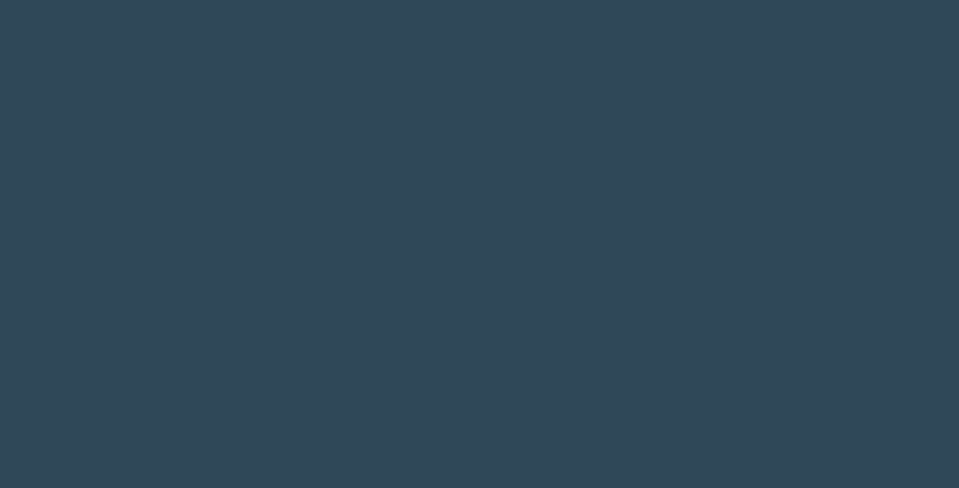
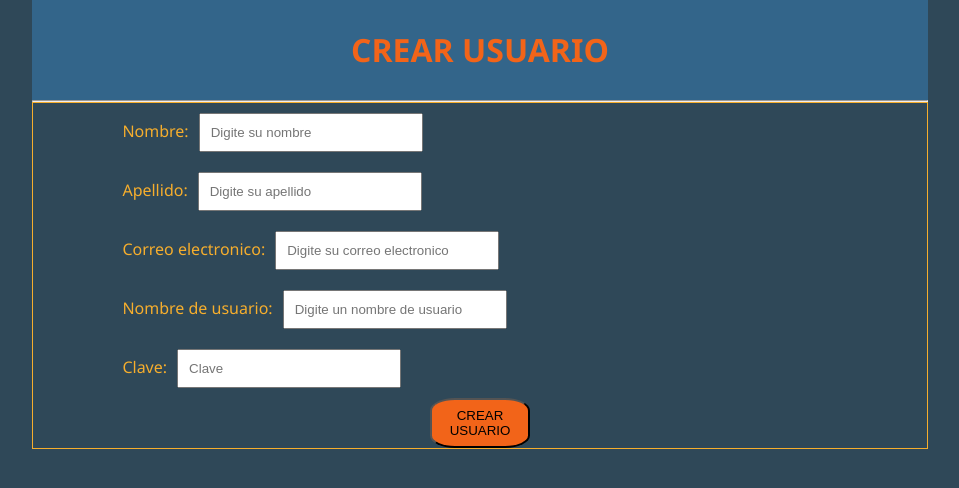
Before and after one commit to HaroldBarreraNino/movies-manager, a React (Create React App) app in the folder frontend/: page /createuser in a window 1280 px wide. Before the commit this address had no page. Shown: the top 488 px of the page, without its empty margins (160-1119 px from the left). Built offline with nearby package versions, Linux system fonts and the light colour scheme; what @parse/react would draw is missing.

Commit message:
Create user

```diff
--- a/frontend/src/App.js
+++ b/frontend/src/App.js
@@ -6,6 +6,7 @@ import SesionAdminPage from './components/sesionAdminPage/sesionAdminPage';
 import SesionUserPage from './components/sesionUserPage/sesionUserPage';
 import UserCrudPage from './components/crudPages/userCrudPage';
 import MovieCrudPage from './components/crudPages/movieCrudPage';
+import UserCreatePage from './components/crudPages/userCreatePage';
 
 import { Routes, Route } from 'react-router-dom';
 
@@ -23,6 +24,7 @@ function App() {
         <Route path='/sesionadmin' element={<SesionAdminPage />}/>
         <Route path='/usercrud' element={<UserCrudPage />}/>
         <Route path='/moviecrud' element={<MovieCrudPage />}/>
+        <Route path='/createuser' element={<UserCreatePage />}/>
 
       </Routes>
 
--- a/frontend/src/components/crudPages/user.js
+++ b/frontend/src/components/crudPages/user.js
@@ -8,7 +8,6 @@ function User({ id }) {
     const [apellido, setApellido] = useState("");
     const [email, setEmail] = useState("");
     const [username, setUsername] = useState("");
-    const [clave, setClave] = useState("");
 
     useEffect(() => {
 
@@ -17,17 +16,11 @@ function User({ id }) {
             query.equalTo("objectId", id);
             const result = await query.find();
 
-            /*const queryUser = new Parse.Query(Parse.User);
-            query.equalTo("objectId", id);
-            const resultUser = await query.find();*/
-
-            console.log(result[0].get("username"));
             setIde(id);
             setNombre(result[0].get("nombre"));
             setApellido(result[0].get("apellido"));
             setEmail(result[0].get("email"));
             setUsername(result[0].get("username"));
-            setClave(result[0].get("password"));
         }
 
         getUser();
@@ -38,12 +31,12 @@ function User({ id }) {
 
     return (
         <div className="container-card">
+            <h4>{ide}</h4>
             <ul>
                 <li id="titleitem">{nombre}</li>
                 <li>APELLIDO: {apellido}</li>
                 <li>EMAIL: {email}</li>
                 <li>NOMBRE DE USUARIO: {username}</li>
-                <li>CLAVE: {clave}</li>
             </ul>
             <div className="container-center">
                 <button className="btn-primary">ELIMINAR</button>
--- /dev/null
+++ b/frontend/src/components/crudPages/userCreatePage.js
@@ -0,0 +1,70 @@
+import { useState } from "react";
+import { useNavigate } from "react-router-dom";
+import Parse from 'parse';
+
+const UserCreatePage = () => {
+
+    const [nombre, setNombre] = useState('');
+    const [apellido, setApellido] = useState('');
+    const [correo, setCorreo] = useState('');
+    const [username, setUsername] = useState('');
+    const [password, setPassword] = useState('');
+    const navigate = useNavigate();
+
+    const regUser = async() => {
+
+        const user = new Parse.User();
+        user.set("nombre", nombre);
+        user.set("apellido", apellido);
+        user.set("username", username);
+        user.set("password", password);
+        user.set("email", correo);
+
+        try {
+            await user.signUp();
+            navigate('/usercrud', {replace: true});
+            alert("¡Usuario creado con exito!");
+            // Hooray! Let them use the app now.
+        } catch (error) {
+            // Show the error message somewhere and let the user try again.
+            alert("Error: " + error.code + " " + error.message);
+        }
+
+    }
+
+    return (
+        <>
+            <main className="container">
+                <h1 className="titlePage">CREAR USUARIO</h1>
+                <hr />
+                <div className="form">
+                    <div class="form-group">
+                        <label for="nombre">Nombre:</label>
+                        <input type="text" value={nombre} onChange={(e) => (setNombre(e.target.value))} class="form-control" id="nombre" placeholder="Digite su nombre" />
+                    </div>
+                    <div class="form-group">
+                        <label for="apellido">Apellido:</label>
+                        <input type="text" value={apellido} onChange={(e) => (setApellido(e.target.value))} class="form-control" id="apellido" placeholder="Digite su apellido" />
+                    </div>
+                    <div class="form-group">
+                        <label for="correo">Correo electronico:</label>
+                        <input type="email" value={correo} onChange={(e) => (setCorreo(e.target.value))} class="form-control" id="correo" placeholder="Digite su correo electronico" />
+                    </div>
+                    <div class="form-group">
+                        <label for="username">Nombre de usuario:</label>
+                        <input type="text" value={username} onChange={(e) => (setUsername(e.target.value))} class="form-control" id="username" placeholder="Digite un nombre de usuario" />
+                    </div>
+                    <div class="form-group">
+                        <label for="password">Clave:</label>
+                        <input type="password" value={password} onChange={(e) => (setPassword(e.target.value))} class="form-control" id="password" placeholder="Clave" />
+                    </div>
+                    <div className="container-center">
+                        <button onClick={() => regUser()} type="submit" class="btn btn-primary">CREAR USUARIO</button>
+                    </div>
+                </div>
+            </main>
+        </>
+    );
+}
+
+export default UserCreatePage;
--- a/frontend/src/components/crudPages/userCrudPage.js
+++ b/frontend/src/components/crudPages/userCrudPage.js
@@ -2,12 +2,13 @@ import AdminNavbar from "../navbarComponent/adminNavbar";
 import Parse from "parse";
 import { useState, useEffect } from "react";
 import User from "./user";
+import { useNavigate } from "react-router-dom";
 
 const UserCrudPage = () => {
 
     const [datausuarios, setdatausuarios] = useState([]);
-    const usuariosarray = new Array()
-
+    const usuariosarray = new Array();
+    const navigate = useNavigate();
 
     useEffect(() => {
 
@@ -39,13 +40,15 @@ const UserCrudPage = () => {
         );
     });
 
-
+    const goCreateUser = () => {
+        navigate('/createuser', {replace: true});
+    }
 
     return (
         <>
             <AdminNavbar />
             <div className="container-center">
-                <button className="btn-primary">CREAR USUARIO</button>
+                <button className="btn-primary" onClick={() => {goCreateUser()}}>CREAR USUARIO</button>
             </div>
             <header>
                 <h1>USUARIOS</h1>
```
